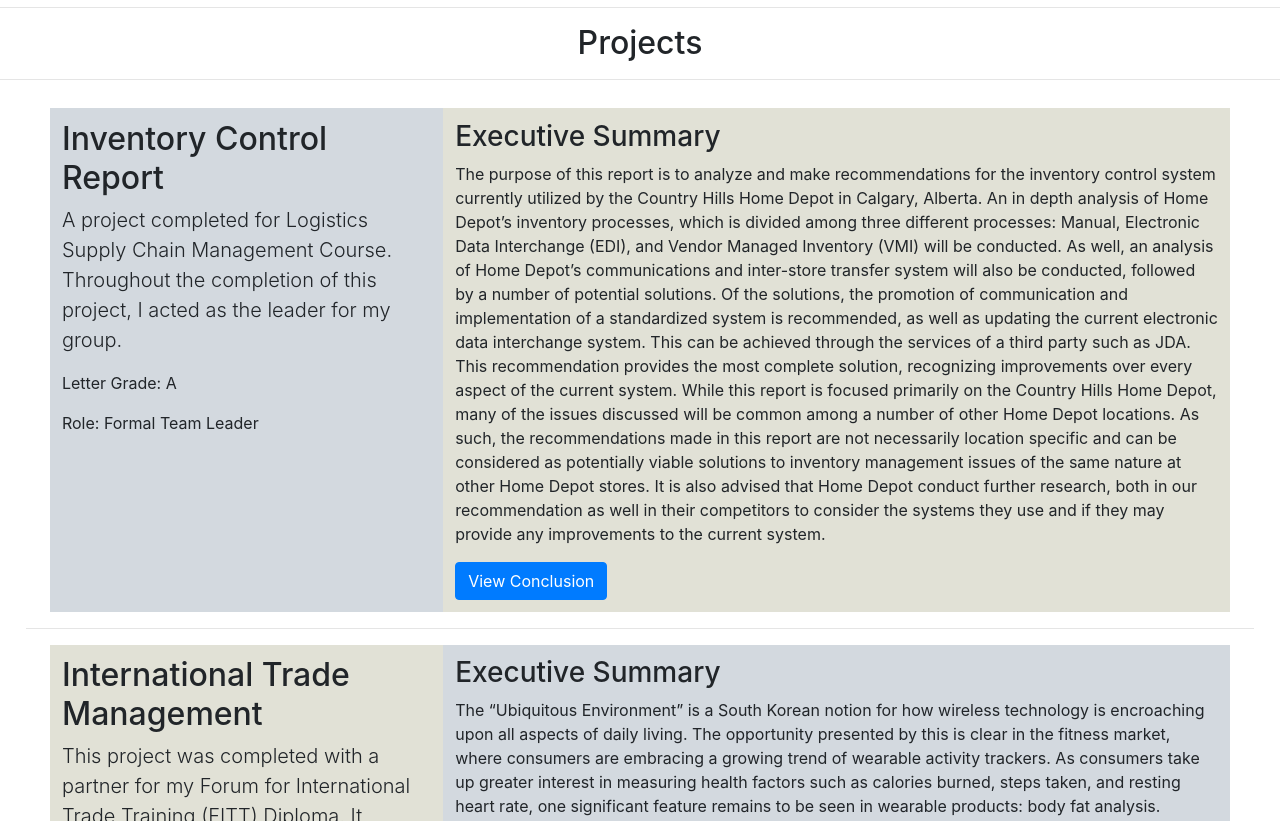
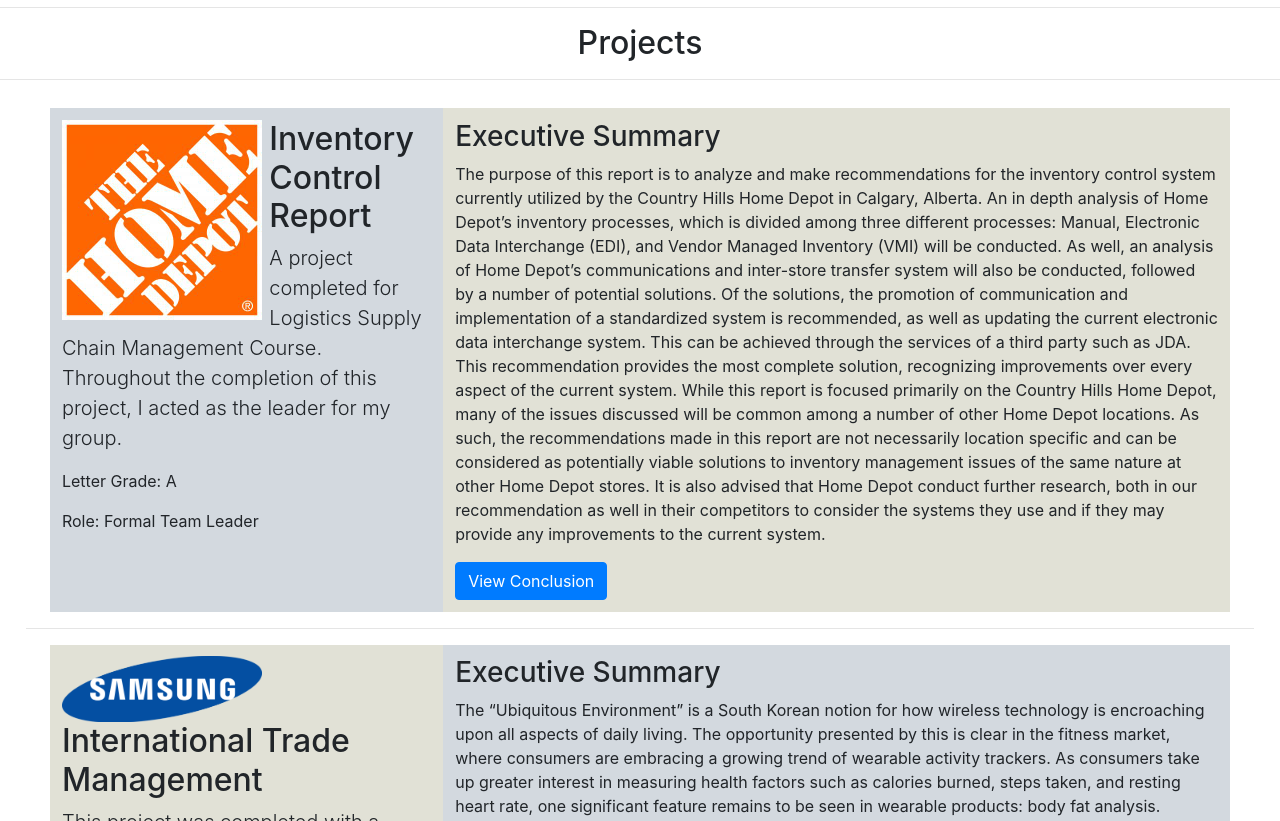
Before and after one commit to AboutWilsonFong/portfolio, a plain HTML site: page index.html in a window 1280 px wide. Shown: the part 1800-2621 px from the top of the page. Drawn offline with nearby package versions, Linux system fonts and the light colour scheme.

Commit message:
logo on projects

```diff
--- a/index.html
+++ b/index.html
@@ -1,6 +1,7 @@
 <!DOCTYPE html>
 <html lang="en">
     <head>
+        <title>Wilson Fong Portfolio</title>
         <meta charset="utf-8">
         <meta name="viewport" content="width=device-width, initial-scale=1">
         <link rel="stylesheet" href="https://stackpath.bootstrapcdn.com/bootstrap/4.2.1/css/bootstrap.min.css" integrity="sha384-GJzZqFGwb1QTTN6wy59ffF1BuGJpLSa9DkKMp0DgiMDm4iYMj70gZWKYbI706tWS"
@@ -118,10 +119,12 @@
         <div class="project-section">
             <div class="row featurette project">
                 <div class="col-md-4 light-blue">
+                    <img src="img/homeDepot.jpg" width="200">
                     <h2 class="featurette-heading">Inventory Control Report</h2>
                     <p class="lead">A project completed for Logistics Supply Chain Management Course. Throughout the completion of this project, I acted as the leader for my group.</p>
                     <p>Letter Grade: A</p>
                     <p>Role: Formal Team Leader</p>
+
                 </div>
 
                 <div class="col-md-8 light-gray">
@@ -197,6 +200,7 @@
 
             <div class="row featurette project">
                 <div class="col-md-4 light-gray">
+                    <img src="img/samsung.png" width="200">
                     <h2 class="featurette-heading">International Trade Management</h2>
                     <p class="lead">
                     This project was completed with a partner for my Forum for International Trade Training (FITT) Diploma. It required me
@@ -303,6 +307,7 @@
 
             <div class="row featurette project">
                 <div class="col-md-4 light-blue">
+                    <img src="img/nike.png" width="200">
                     <h2 class="featurette-heading">International Trade Research</h2>
                     <p class="lead">
                     This project was completed for my Forum for International Trade Training (FITT) Diploma. It required me to "Take an
--- a/style.css
+++ b/style.css
@@ -83,6 +83,11 @@
     padding: 1%;
 }
 
+.project img {
+    float: left;
+    margin-right: 2%;
+}
+
 .project ul {
     list-style: none;
 }
```
Also changed, not shown: img/butterChicken.jpg (deleted), img/homeDepot.jpg (added), img/nike.png (added), img/samsung.png (added).
